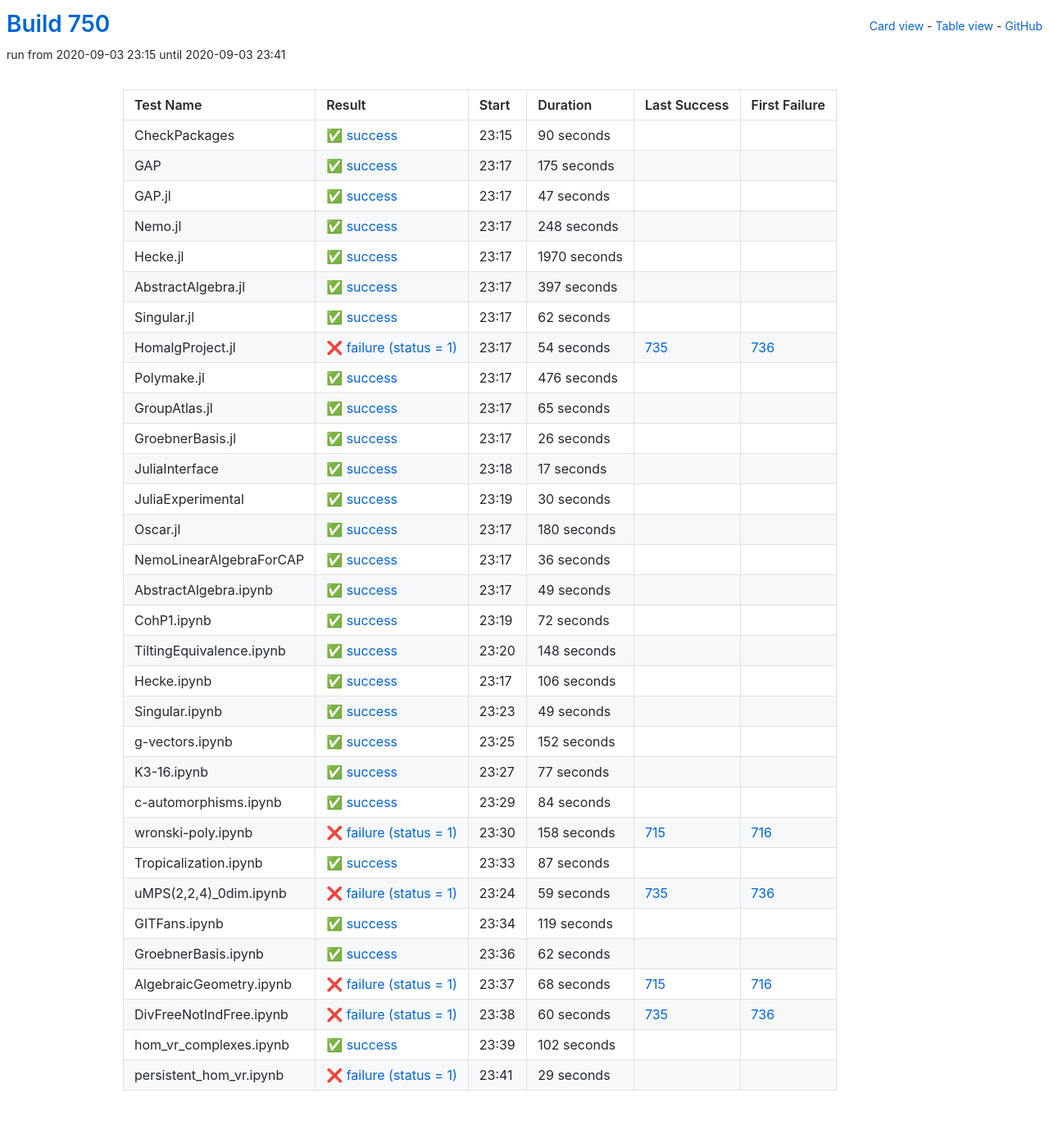
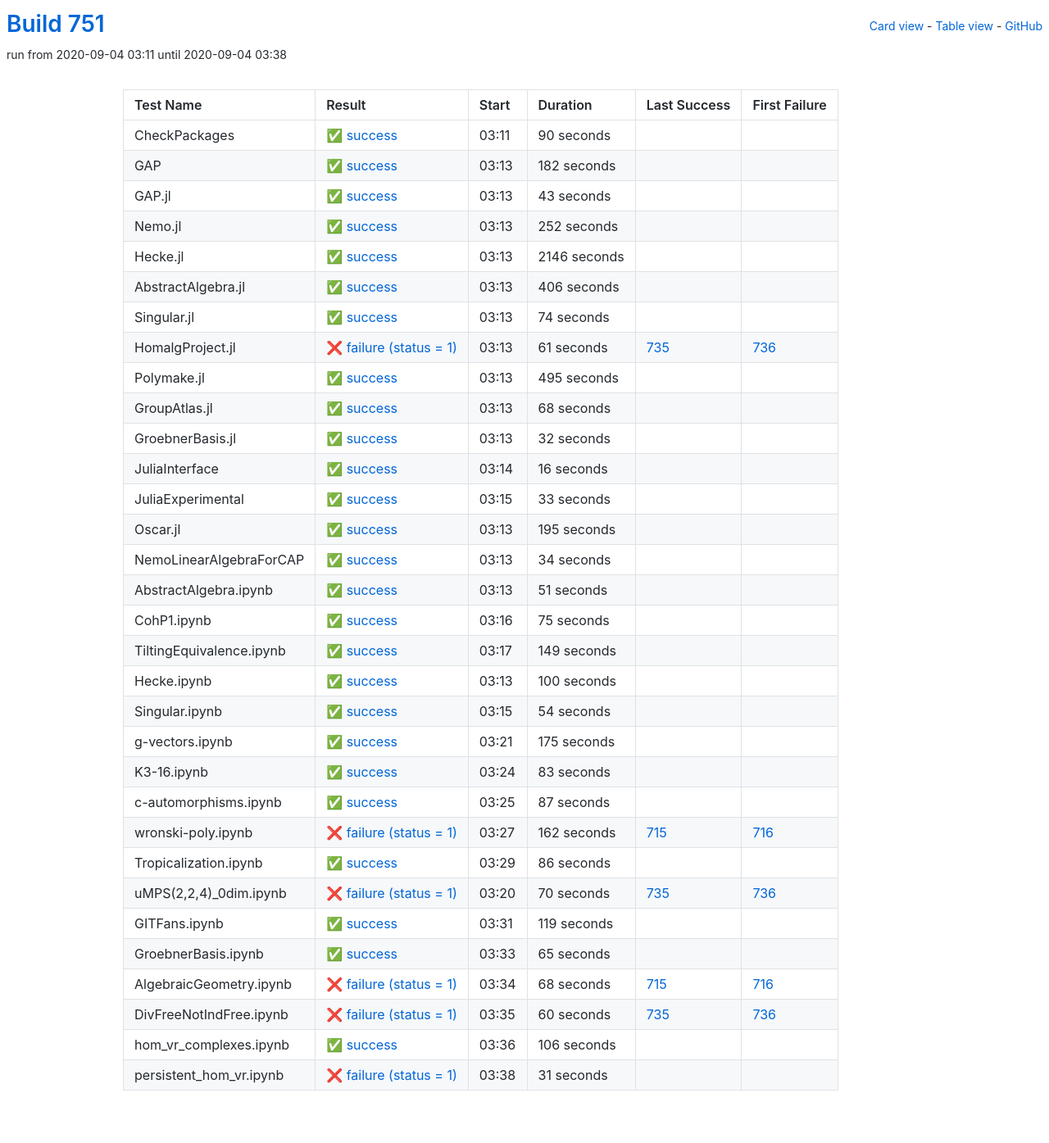
Before and after one commit to oscar-system/oscar-ci-status-stable, a Jekyll site: the page built from table.html, in a window 1280 px wide. Shown: the whole page at 82% size. Built offline with Jekyll 4.4.1, drawn with Linux system fonts in a browser that asks for light colours.

Commit message:
Build #751

```diff
--- a/_data/ci.yml
+++ b/_data/ci.yml
@@ -1,6 +1,6 @@
 ---
-build: 750
-build_url: https://oscarci.mathematik.uni-kl.de/job/oscar-stable/750/
+build: 751
+build_url: https://oscarci.mathematik.uni-kl.de/job/oscar-stable/751/
 job: oscar-stable
 organization: oscar-system
 repo: oscar-ci-status-stable
@@ -8,8 +8,8 @@ repourl: https://github.com/oscar-system/oscar-ci-status-stable
 tests:
 - name: CheckPackages
   id: checkpackages
-  log: https://oscarci.mathematik.uni-kl.de/job/oscar-stable/750/artifact/logs/build-750/CheckPackages.log
-  start: 2020-09-03 23:15
+  log: https://oscarci.mathematik.uni-kl.de/job/oscar-stable/751/artifact/logs/build-751/CheckPackages.log
+  start: 2020-09-04 03:11
   success: true
   exitcode: 0
   status: success
@@ -20,8 +20,236 @@ tests:
   first_failure_url:
 - name: GAP
   id: gap
-  log: https://oscarci.mathematik.uni-kl.de/job/oscar-stable/750/artifact/logs/build-750/GAP.log
-  start: 2020-09-03 23:17
+  log: https://oscarci.mathematik.uni-kl.de/job/oscar-stable/751/artifact/logs/build-751/GAP.log
+  start: 2020-09-04 03:13
+  success: true
+  exitcode: 0
+  status: success
+  duration: 182
+  last_success: false
+  last_success_url:
+  first_failure: false
+  first_failure_url:
+- name: GAP.jl
+  id: gap-jl
+  log: https://oscarci.mathematik.uni-kl.de/job/oscar-stable/751/artifact/logs/build-751/GAP.jl.log
+  start: 2020-09-04 03:13
+  success: true
+  exitcode: 0
+  status: success
+  duration: 43
+  last_success: false
+  last_success_url:
+  first_failure: false
+  first_failure_url:
+- name: Nemo.jl
+  id: nemo-jl
+  log: https://oscarci.mathematik.uni-kl.de/job/oscar-stable/751/artifact/logs/build-751/Nemo.jl.log
+  start: 2020-09-04 03:13
+  success: true
+  exitcode: 0
+  status: success
+  duration: 252
+  last_success: false
+  last_success_url:
+  first_failure: false
+  first_failure_url:
+- name: Hecke.jl
+  id: hecke-jl
+  log: https://oscarci.mathematik.uni-kl.de/job/oscar-stable/751/artifact/logs/build-751/Hecke.jl.log
+  start: 2020-09-04 03:13
+  success: true
+  exitcode: 0
+  status: success
+  duration: 2146
+  last_success: false
+  last_success_url:
+  first_failure: false
+  first_failure_url:
+- name: AbstractAlgebra.jl
+  id: abstractalgebra-jl
+  log: https://oscarci.mathematik.uni-kl.de/job/oscar-stable/751/artifact/logs/build-751/AbstractAlgebra.jl.log
+  start: 2020-09-04 03:13
+  success: true
+  exitcode: 0
+  status: success
+  duration: 406
+  last_success: false
+  last_success_url:
+  first_failure: false
+  first_failure_url:
+- name: Singular.jl
+  id: singular-jl
+  log: https://oscarci.mathematik.uni-kl.de/job/oscar-stable/751/artifact/logs/build-751/Singular.jl.log
+  start: 2020-09-04 03:13
+  success: true
+  exitcode: 0
+  status: success
+  duration: 74
+  last_success: false
+  last_success_url:
+  first_failure: false
+  first_failure_url:
+- name: HomalgProject.jl
+  id: homalgproject-jl
+  log: https://oscarci.mathematik.uni-kl.de/job/oscar-stable/751/artifact/logs/build-751/HomalgProject.jl.log
+  start: 2020-09-04 03:13
+  success: false
+  exitcode: 1
+  status: failure
+  duration: 61
+  last_success: 735
+  last_success_url: https://oscarci.mathematik.uni-kl.de/job/oscar-stable/735/
+  first_failure: 736
+  first_failure_url: https://oscarci.mathematik.uni-kl.de/job/oscar-stable/736/
+- name: Polymake.jl
+  id: polymake-jl
+  log: https://oscarci.mathematik.uni-kl.de/job/oscar-stable/751/artifact/logs/build-751/Polymake.jl.log
+  start: 2020-09-04 03:13
+  success: true
+  exitcode: 0
+  status: success
+  duration: 495
+  last_success: false
+  last_success_url:
+  first_failure: false
+  first_failure_url:
+- name: GroupAtlas.jl
+  id: groupatlas-jl
+  log: https://oscarci.mathematik.uni-kl.de/job/oscar-stable/751/artifact/logs/build-751/GroupAtlas.jl.log
+  start: 2020-09-04 03:13
+  success: true
+  exitcode: 0
+  status: success
+  duration: 68
+  last_success: false
+  last_success_url:
+  first_failure: false
+  first_failure_url:
+- name: GroebnerBasis.jl
+  id: groebnerbasis-jl
+  log: https://oscarci.mathematik.uni-kl.de/job/oscar-stable/751/artifact/logs/build-751/GroebnerBasis.jl.log
+  start: 2020-09-04 03:13
+  success: true
+  exitcode: 0
+  status: success
+  duration: 32
+  last_success: false
+  last_success_url:
+  first_failure: false
+  first_failure_url:
+- name: JuliaInterface
+  id: juliainterface
+  log: https://oscarci.mathematik.uni-kl.de/job/oscar-stable/751/artifact/logs/build-751/JuliaInterface.log
+  start: 2020-09-04 03:14
+  success: true
+  exitcode: 0
+  status: success
+  duration: 16
+  last_success: false
+  last_success_url:
+  first_failure: false
+  first_failure_url:
+- name: JuliaExperimental
+  id: juliaexperimental
+  log: https://oscarci.mathematik.uni-kl.de/job/oscar-stable/751/artifact/logs/build-751/JuliaExperimental.log
+  start: 2020-09-04 03:15
+  success: true
+  exitcode: 0
+  status: success
+  duration: 33
+  last_success: false
+  last_success_url:
+  first_failure: false
+  first_failure_url:
+- name: Oscar.jl
+  id: oscar-jl
+  log: https://oscarci.mathematik.uni-kl.de/job/oscar-stable/751/artifact/logs/build-751/Oscar.jl.log
+  start: 2020-09-04 03:13
+  success: true
+  exitcode: 0
+  status: success
+  duration: 195
+  last_success: false
+  last_success_url:
+  first_failure: false
+  first_failure_url:
+- name: NemoLinearAlgebraForCAP
+  id: nemolinearalgebraforcap
+  log: https://oscarci.mathematik.uni-kl.de/job/oscar-stable/751/artifact/logs/build-751/NemoLinearAlgebraForCAP.log
+  start: 2020-09-04 03:13
+  success: true
+  exitcode: 0
+  status: success
+  duration: 34
+  last_success: false
+  last_success_url:
+  first_failure: false
+  first_failure_url:
+- name: AbstractAlgebra.ipynb
+  id: abstractalgebra-ipynb
+  log: https://oscarci.mathematik.uni-kl.de/job/oscar-stable/751/artifact/logs/build-751/AbstractAlgebra.ipynb.log
+  start: 2020-09-04 03:13
+  success: true
+  exitcode: 0
+  status: success
+  duration: 51
+  last_success: false
+  last_success_url:
+  first_failure: false
+  first_failure_url:
+- name: CohP1.ipynb
+  id: cohp1-ipynb
+  log: https://oscarci.mathematik.uni-kl.de/job/oscar-stable/751/artifact/logs/build-751/CohP1.ipynb.log
+  start: 2020-09-04 03:16
+  success: true
+  exitcode: 0
+  status: success
+  duration: 75
+  last_success: false
+  last_success_url:
+  first_failure: false
+  first_failure_url:
+- name: TiltingEquivalence.ipynb
+  id: tiltingequivalence-ipynb
+  log: https://oscarci.mathematik.uni-kl.de/job/oscar-stable/751/artifact/logs/build-751/TiltingEquivalence.ipynb.log
+  start: 2020-09-04 03:17
+  success: true
+  exitcode: 0
+  status: success
+  duration: 149
+  last_success: false
+  last_success_url:
+  first_failure: false
+  first_failure_url:
+- name: Hecke.ipynb
+  id: hecke-ipynb
+  log: https://oscarci.mathematik.uni-kl.de/job/oscar-stable/751/artifact/logs/build-751/Hecke.ipynb.log
+  start: 2020-09-04 03:13
+  success: true
+  exitcode: 0
+  status: success
+  duration: 100
+  last_success: false
+  last_success_url:
+  first_failure: false
+  first_failure_url:
+- name: Singular.ipynb
+  id: singular-ipynb
+  log: https://oscarci.mathematik.uni-kl.de/job/oscar-stable/751/artifact/logs/build-751/Singular.ipynb.log
+  start: 2020-09-04 03:15
+  success: true
+  exitcode: 0
+  status: success
+  duration: 54
+  last_success: false
+  last_success_url:
+  first_failure: false
+  first_failure_url:
+- name: g-vectors.ipynb
+  id: g-vectors-ipynb
+  log: https://oscarci.mathematik.uni-kl.de/job/oscar-stable/751/artifact/logs/build-751/g-vectors.ipynb.log
+  start: 2020-09-04 03:21
   success: true
   exitcode: 0
   status: success
@@ -30,274 +258,22 @@ tests:
   last_success_url:
   first_failure: false
   first_failure_url:
-- name: GAP.jl
-  id: gap-jl
-  log: https://oscarci.mathematik.uni-kl.de/job/oscar-stable/750/artifact/logs/build-750/GAP.jl.log
-  start: 2020-09-03 23:17
+- name: K3-16.ipynb
+  id: k3-16-ipynb
+  log: https://oscarci.mathematik.uni-kl.de/job/oscar-stable/751/artifact/logs/build-751/K3-16.ipynb.log
+  start: 2020-09-04 03:24
   success: true
   exitcode: 0
   status: success
-  duration: 47
-  last_success: false
-  last_success_url:
-  first_failure: false
-  first_failure_url:
-- name: Nemo.jl
-  id: nemo-jl
-  log: https://oscarci.mathematik.uni-kl.de/job/oscar-stable/750/artifact/logs/build-750/Nemo.jl.log
-  start: 2020-09-03 23:17
-  success: true
-  exitcode: 0
-  status: success
-  duration: 248
-  last_success: false
-  last_success_url:
-  first_failure: false
-  first_failure_url:
-- name: Hecke.jl
-  id: hecke-jl
-  log: https://oscarci.mathematik.uni-kl.de/job/oscar-stable/750/artifact/logs/build-750/Hecke.jl.log
-  start: 2020-09-03 23:17
-  success: true
-  exitcode: 0
-  status: success
-  duration: 1970
-  last_success: false
-  last_success_url:
-  first_failure: false
-  first_failure_url:
-- name: AbstractAlgebra.jl
-  id: abstractalgebra-jl
-  log: https://oscarci.mathematik.uni-kl.de/job/oscar-stable/750/artifact/logs/build-750/AbstractAlgebra.jl.log
-  start: 2020-09-03 23:17
-  success: true
-  exitcode: 0
-  status: success
-  duration: 397
-  last_success: false
-  last_success_url:
-  first_failure: false
-  first_failure_url:
-- name: Singular.jl
-  id: singular-jl
-  log: https://oscarci.mathematik.uni-kl.de/job/oscar-stable/750/artifact/logs/build-750/Singular.jl.log
-  start: 2020-09-03 23:17
-  success: true
-  exitcode: 0
-  status: success
-  duration: 62
-  last_success: false
-  last_success_url:
-  first_failure: false
-  first_failure_url:
-- name: HomalgProject.jl
-  id: homalgproject-jl
-  log: https://oscarci.mathematik.uni-kl.de/job/oscar-stable/750/artifact/logs/build-750/HomalgProject.jl.log
-  start: 2020-09-03 23:17
-  success: false
-  exitcode: 1
-  status: failure
-  duration: 54
-  last_success: 735
-  last_success_url: https://oscarci.mathematik.uni-kl.de/job/oscar-stable/735/
-  first_failure: 736
-  first_failure_url: https://oscarci.mathematik.uni-kl.de/job/oscar-stable/736/
-- name: Polymake.jl
-  id: polymake-jl
-  log: https://oscarci.mathematik.uni-kl.de/job/oscar-stable/750/artifact/logs/build-750/Polymake.jl.log
-  start: 2020-09-03 23:17
-  success: true
-  exitcode: 0
-  status: success
-  duration: 476
-  last_success: false
-  last_success_url:
-  first_failure: false
-  first_failure_url:
-- name: GroupAtlas.jl
-  id: groupatlas-jl
-  log: https://oscarci.mathematik.uni-kl.de/job/oscar-stable/750/artifact/logs/build-750/GroupAtlas.jl.log
-  start: 2020-09-03 23:17
-  success: true
-  exitcode: 0
-  status: success
-  duration: 65
-  last_success: false
-  last_success_url:
-  first_failure: false
-  first_failure_url:
-- name: GroebnerBasis.jl
-  id: groebnerbasis-jl
-  log: https://oscarci.mathematik.uni-kl.de/job/oscar-stable/750/artifact/logs/build-750/GroebnerBasis.jl.log
-  start: 2020-09-03 23:17
-  success: true
-  exitcode: 0
-  status: success
-  duration: 26
-  last_success: false
-  last_success_url:
-  first_failure: false
-  first_failure_url:
-- name: JuliaInterface
-  id: juliainterface
-  log: https://oscarci.mathematik.uni-kl.de/job/oscar-stable/750/artifact/logs/build-750/JuliaInterface.log
-  start: 2020-09-03 23:18
-  success: true
-  exitcode: 0
-  status: success
-  duration: 17
-  last_success: false
-  last_success_url:
-  first_failure: false
-  first_failure_url:
-- name: JuliaExperimental
-  id: juliaexperimental
-  log: https://oscarci.mathematik.uni-kl.de/job/oscar-stable/750/artifact/logs/build-750/JuliaExperimental.log
-  start: 2020-09-03 23:19
-  success: true
-  exitcode: 0
-  status: success
-  duration: 30
-  last_success: false
-  last_success_url:
-  first_failure: false
-  first_failure_url:
-- name: Oscar.jl
-  id: oscar-jl
-  log: https://oscarci.mathematik.uni-kl.de/job/oscar-stable/750/artifact/logs/build-750/Oscar.jl.log
-  start: 2020-09-03 23:17
-  success: true
-  exitcode: 0
-  status: success
-  duration: 180
-  last_success: false
-  last_success_url:
-  first_failure: false
-  first_failure_url:
-- name: NemoLinearAlgebraForCAP
-  id: nemolinearalgebraforcap
-  log: https://oscarci.mathematik.uni-kl.de/job/oscar-stable/750/artifact/logs/build-750/NemoLinearAlgebraForCAP.log
-  start: 2020-09-03 23:17
-  success: true
-  exitcode: 0
-  status: success
-  duration: 36
-  last_success: false
-  last_success_url:
-  first_failure: false
-  first_failure_url:
-- name: AbstractAlgebra.ipynb
-  id: abstractalgebra-ipynb
-  log: https://oscarci.mathematik.uni-kl.de/job/oscar-stable/750/artifact/logs/build-750/AbstractAlgebra.ipynb.log
-  start: 2020-09-03 23:17
-  success: true
-  exitcode: 0
-  status: success
-  duration: 49
-  last_success: false
-  last_success_url:
-  first_failure: false
-  first_failure_url:
-- name: CohP1.ipynb
-  id: cohp1-ipynb
-  log: https://oscarci.mathematik.uni-kl.de/job/oscar-stable/750/artifact/logs/build-750/CohP1.ipynb.log
-  start: 2020-09-03 23:19
-  success: true
-  exitcode: 0
-  status: success
-  duration: 72
-  last_success: false
-  last_success_url:
-  first_failure: false
-  first_failure_url:
-- name: TiltingEquivalence.ipynb
-  id: tiltingequivalence-ipynb
-  log: https://oscarci.mathematik.uni-kl.de/job/oscar-stable/750/artifact/logs/build-750/TiltingEquivalence.ipynb.log
-  start: 2020-09-03 23:20
-  success: true
-  exitcode: 0
-  status: success
-  duration: 148
-  last_success: false
-  last_success_url:
-  first_failure: false
-  first_failure_url:
-- name: Hecke.ipynb
-  id: hecke-ipynb
-  log: https://oscarci.mathematik.uni-kl.de/job/oscar-stable/750/artifact/logs/build-750/Hecke.ipynb.log
-  start: 2020-09-03 23:17
-  success: true
-  exitcode: 0
-  status: success
-  duration: 106
-  last_success: false
-  last_success_url:
-  first_failure: false
-  first_failure_url:
-- name: Singular.ipynb
-  id: singular-ipynb
-  log: https://oscarci.mathematik.uni-kl.de/job/oscar-stable/750/artifact/logs/build-750/Singular.ipynb.log
-  start: 2020-09-03 23:23
-  success: true
-  exitcode: 0
-  status: success
-  duration: 49
-  last_success: false
-  last_success_url:
-  first_failure: false
-  first_failure_url:
-- name: g-vectors.ipynb
-  id: g-vectors-ipynb
-  log: https://oscarci.mathematik.uni-kl.de/job/oscar-stable/750/artifact/logs/build-750/g-vectors.ipynb.log
-  start: 2020-09-03 23:25
-  success: true
-  exitcode: 0
-  status: success
-  duration: 152
-  last_success: false
-  last_success_url:
-  first_failure: false
-  first_failure_url:
-- name: K3-16.ipynb
-  id: k3-16-ipynb
-  log: https://oscarci.mathematik.uni-kl.de/job/oscar-stable/750/artifact/logs/build-750/K3-16.ipynb.log
-  start: 2020-09-03 23:27
-  success: true
-  exitcode: 0
-  status: success
-  duration: 77
+  duration: 83
   last_success: false
   last_success_url:
   first_failure: false
   first_failure_url:
 - name: c-automorphisms.ipynb
   id: c-automorphisms-ipynb
-  log: https://oscarci.mathematik.uni-kl.de/job/oscar-stable/750/artifact/logs/build-750/c-automorphisms.ipynb.log
-  start: 2020-09-03 23:29
-  success: true
-  exitcode: 0
-  status: success
-  duration: 84
-  last_success: false
-  last_success_url:
-  first_failure: false
-  first_failure_url:
-- name: wronski-poly.ipynb
-  id: wronski-poly-ipynb
-  log: https://oscarci.mathematik.uni-kl.de/job/oscar-stable/750/artifact/logs/build-750/wronski-poly.ipynb.log
-  start: 2020-09-03 23:30
-  success: false
-  exitcode: 1
-  status: failure
-  duration: 158
-  last_success: 715
-  last_success_url: https://oscarci.mathematik.uni-kl.de/job/oscar-stable/715/
-  first_failure: 716
-  first_failure_url: https://oscarci.mathematik.uni-kl.de/job/oscar-stable/716/
-- name: Tropicalization.ipynb
-  id: tropicalization-ipynb
-  log: https://oscarci.mathematik.uni-kl.de/job/oscar-stable/750/artifact/logs/build-750/Tropicalization.ipynb.log
-  start: 2020-09-03 23:33
+  log: https://oscarci.mathematik.uni-kl.de/job/oscar-stable/751/artifact/logs/build-751/c-automorphisms.ipynb.log
+  start: 2020-09-04 03:25
   success: true
   exitcode: 0
   status: success
@@ -306,22 +282,46 @@ tests:
   last_success_url:
   first_failure: false
   first_failure_url:
-- name: uMPS(2,2,4)_0dim.ipynb
-  id: umps-2-2-4-0dim-ipynb
-  log: https://oscarci.mathematik.uni-kl.de/job/oscar-stable/750/artifact/logs/build-750/uMPS-2-2-4-_0dim.ipynb.log
-  start: 2020-09-03 23:24
+- name: wronski-poly.ipynb
+  id: wronski-poly-ipynb
+  log: https://oscarci.mathematik.uni-kl.de/job/oscar-stable/751/artifact/logs/build-751/wronski-poly.ipynb.log
+  start: 2020-09-04 03:27
   success: false
   exitcode: 1
   status: failure
-  duration: 59
+  duration: 162
+  last_success: 715
+  last_success_url: https://oscarci.mathematik.uni-kl.de/job/oscar-stable/715/
+  first_failure: 716
+  first_failure_url: https://oscarci.mathematik.uni-kl.de/job/oscar-stable/716/
+- name: Tropicalization.ipynb
+  id: tropicalization-ipynb
+  log: https://oscarci.mathematik.uni-kl.de/job/oscar-stable/751/artifact/logs/build-751/Tropicalization.ipynb.log
+  start: 2020-09-04 03:29
+  success: true
+  exitcode: 0
+  status: success
+  duration: 86
+  last_success: false
+  last_success_url:
+  first_failure: false
+  first_failure_url:
+- name: uMPS(2,2,4)_0dim.ipynb
+  id: umps-2-2-4-0dim-ipynb
+  log: https://oscarci.mathematik.uni-kl.de/job/oscar-stable/751/artifact/logs/build-751/uMPS-2-2-4-_0dim.ipynb.log
+  start: 2020-09-04 03:20
+  success: false
+  exitcode: 1
+  status: failure
+  duration: 70
   last_success: 735
   last_success_url: https://oscarci.mathematik.uni-kl.de/job/oscar-stable/735/
   first_failure: 736
   first_failure_url: https://oscarci.mathematik.uni-kl.de/job/oscar-stable/736/
 - name: GITFans.ipynb
   id: gitfans-ipynb
-  log: https://oscarci.mathematik.uni-kl.de/job/oscar-stable/750/artifact/logs/build-750/GITFans.ipynb.log
-  start: 2020-09-03 23:34
+  log: https://oscarci.mathematik.uni-kl.de/job/oscar-stable/751/artifact/logs/build-751/GITFans.ipynb.log
+  start: 2020-09-04 03:31
   success: true
   exitcode: 0
   status: success
@@ -332,20 +332,20 @@ tests:
   first_failure_url:
 - name: GroebnerBasis.ipynb
   id: groebnerbasis-ipynb
-  log: https://oscarci.mathematik.uni-kl.de/job/oscar-stable/750/artifact/logs/build-750/GroebnerBasis.ipynb.log
-  start: 2020-09-03 23:36
+  log: https://oscarci.mathematik.uni-kl.de/job/oscar-stable/751/artifact/logs/build-751/GroebnerBasis.ipynb.log
+  start: 2020-09-04 03:33
   success: true
   exitcode: 0
   status: success
-  duration: 62
+  duration: 65
   last_success: false
   last_success_url:
   first_failure: false
   first_failure_url:
 - name: AlgebraicGeometry.ipynb
   id: algebraicgeometry-ipynb
-  log: https://oscarci.mathematik.uni-kl.de/job/oscar-stable/750/artifact/logs/build-750/AlgebraicGeometry.ipynb.log
-  start: 2020-09-03 23:37
+  log: https://oscarci.mathematik.uni-kl.de/job/oscar-stable/751/artifact/logs/build-751/AlgebraicGeometry.ipynb.log
+  start: 2020-09-04 03:34
   success: false
   exitcode: 1
   status: failure
@@ -356,8 +356,8 @@ tests:
   first_failure_url: https://oscarci.mathematik.uni-kl.de/job/oscar-stable/716/
 - name: DivFreeNotIndFree.ipynb
   id: divfreenotindfree-ipynb
-  log: https://oscarci.mathematik.uni-kl.de/job/oscar-stable/750/artifact/logs/build-750/DivFreeNotIndFree.ipynb.log
-  start: 2020-09-03 23:38
+  log: https://oscarci.mathematik.uni-kl.de/job/oscar-stable/751/artifact/logs/build-751/DivFreeNotIndFree.ipynb.log
+  start: 2020-09-04 03:35
   success: false
   exitcode: 1
   status: failure
@@ -368,24 +368,24 @@ tests:
   first_failure_url: https://oscarci.mathematik.uni-kl.de/job/oscar-stable/736/
 - name: hom_vr_complexes.ipynb
   id: hom-vr-complexes-ipynb
-  log: https://oscarci.mathematik.uni-kl.de/job/oscar-stable/750/artifact/logs/build-750/hom_vr_complexes.ipynb.log
-  start: 2020-09-03 23:39
+  log: https://oscarci.mathematik.uni-kl.de/job/oscar-stable/751/artifact/logs/build-751/hom_vr_complexes.ipynb.log
+  start: 2020-09-04 03:36
   success: true
   exitcode: 0
   status: success
-  duration: 102
+  duration: 106
   last_success: false
   last_success_url:
   first_failure: false
   first_failure_url:
 - name: persistent_hom_vr.ipynb
   id: persistent-hom-vr-ipynb
-  log: https://oscarci.mathematik.uni-kl.de/job/oscar-stable/750/artifact/logs/build-750/persistent_hom_vr.ipynb.log
-  start: 2020-09-03 23:41
+  log: https://oscarci.mathematik.uni-kl.de/job/oscar-stable/751/artifact/logs/build-751/persistent_hom_vr.ipynb.log
+  start: 2020-09-04 03:38
   success: false
   exitcode: 1
   status: failure
-  duration: 29
+  duration: 31
   last_success: false
   last_success_url:
   first_failure: false
```
Also changed, not shown: README.md.
